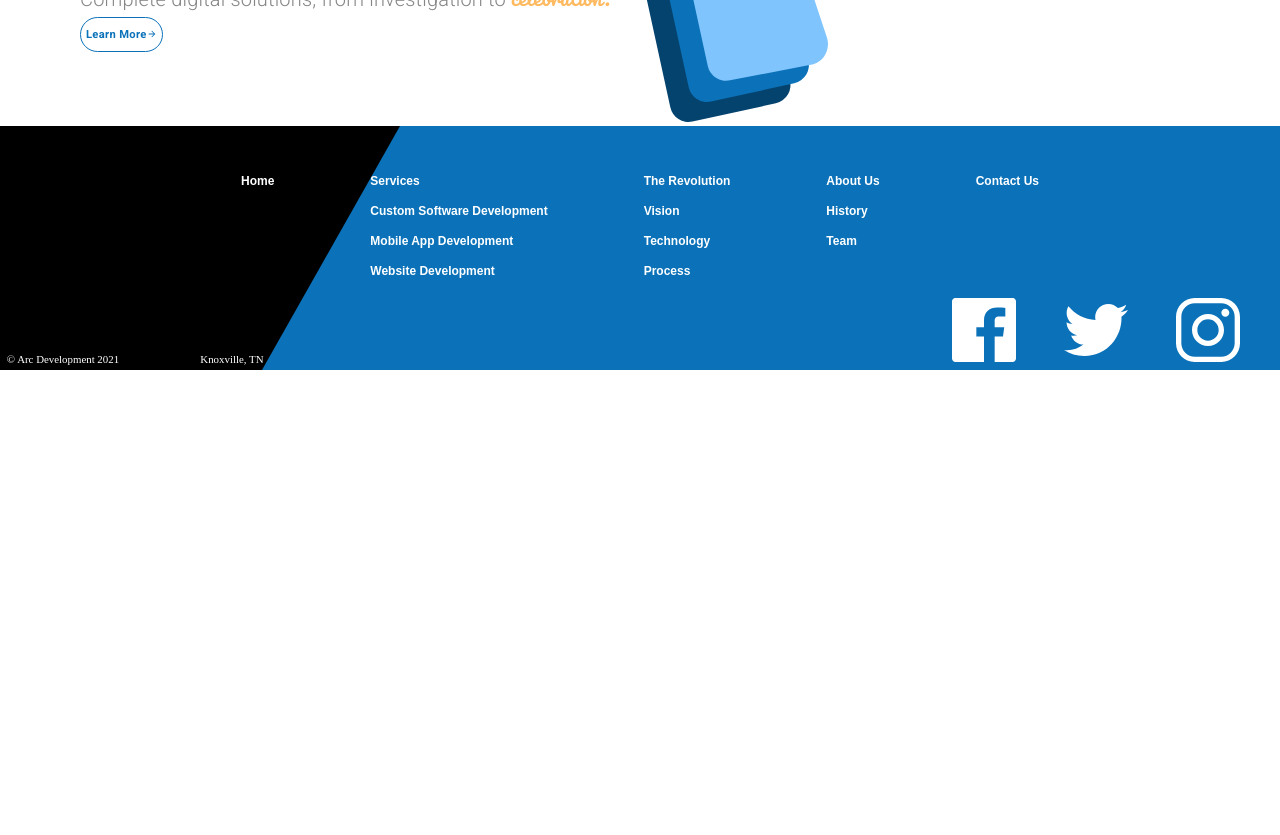
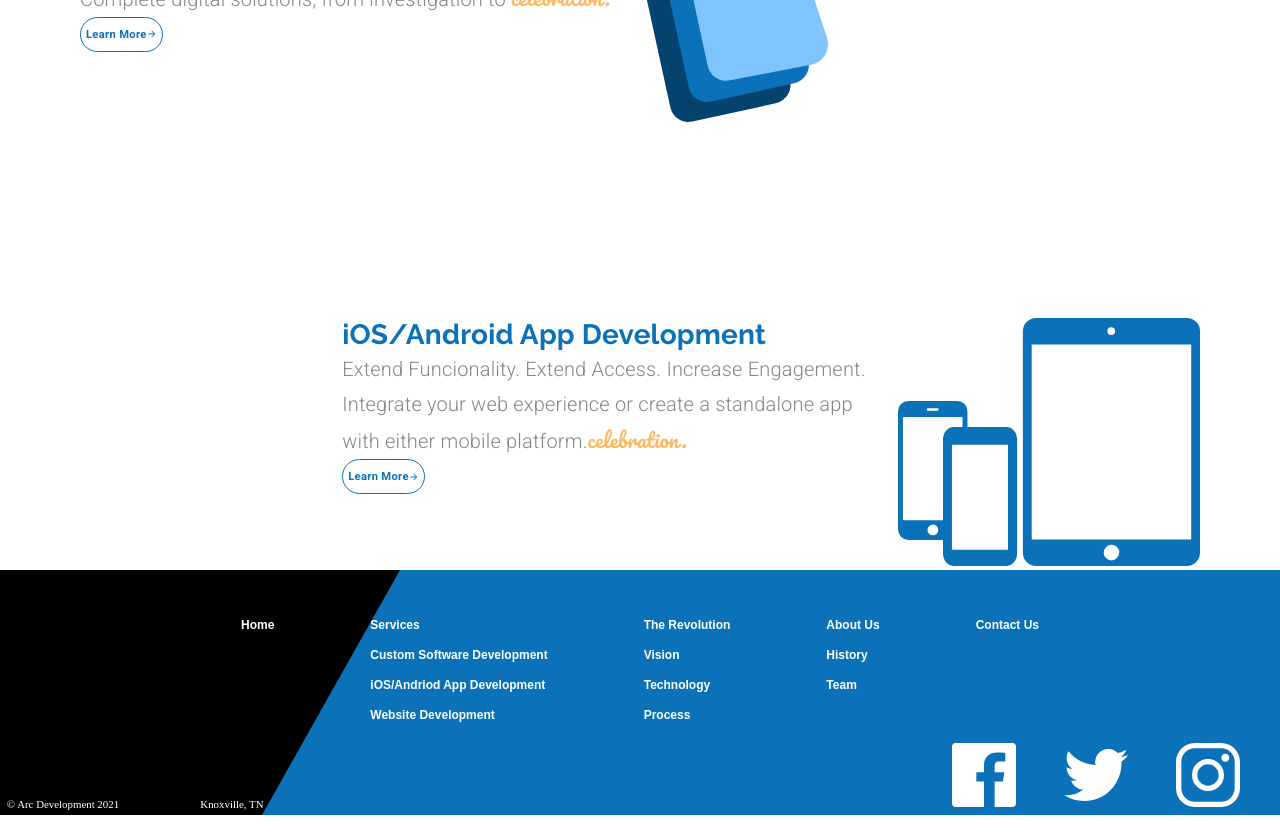
Before and after one commit to cr31293/arc, a React (Create React App) app: page / in a window 1280 px wide. Shown: the part 880-1715 px from the top of the page. Before the commit the page ends 1270 px from the top, so only its background shows below. Built offline with nearby package versions, Linux system fonts and the light colour scheme.

Commit message:
iOS/Android Block added to landing page

```diff
--- a/src/components/ui/Footer.js
+++ b/src/components/ui/Footer.js
@@ -113,7 +113,7 @@ export default function Footer(props) {
                 }}
                 className={classes.link}
               >
-                Mobile App Development
+                iOS/Andriod App Development
               </Grid>
               <Grid
                 item
--- a/src/components/ui/Header.js
+++ b/src/components/ui/Header.js
@@ -157,7 +157,7 @@ export default function Header(props) {
   const menuOptions = [
     { name: "Services", link: "/services", activeIndex: 1, selectedIndex: 0 },
     { name: "Custom Software Development", link: "/customsoftware", activeIndex: 1, selectedIndex: 1  },
-    { name: "Mobile App Development", link: "/mobileapps", activeIndex: 1, selectedIndex: 2  },
+    { name: "iOS/Andriod App Development", link: "/mobileapps", activeIndex: 1, selectedIndex: 2  },
     { name: "Website Development", link: "/websites", activeIndex: 1, selectedIndex: 3  },
   ];
 
--- a/src/components/ui/LandingPage.js
+++ b/src/components/ui/LandingPage.js
@@ -9,6 +9,7 @@ import useMediaQuery from "@material-ui/core/useMediaQuery";
 
 import animationData from "../../animations/landinganimation/data";
 import customSoftwareIcon from "../../assets/Custom Software Icon.svg";
+import mobileAppsIcon from "../../assets/mobileIcon.svg";
 
 const useStyles = makeStyles((theme) => ({
   animation: {
@@ -45,6 +46,7 @@ const useStyles = makeStyles((theme) => ({
     fontSize: "0.7rem",
     height: 35,
     padding: 5,
+    marginBottom: "2em"
   },
   mainContainer: {
     marginTop: "5em",
@@ -152,7 +154,7 @@ export default function LandingPage() {
         </Grid>
         <Grid item>
           {" "}
-          {/*-----Services Block-----*/}
+          {/*-----Custom Software Block-----*/}
           <Grid container direction="row" justify={matchesSM ? "center" : undefined}
           className={classes.serviceContainer}>
               <Grid item style={{ marginLeft: matchesSM ? 0 : "5em", textAlign: matchesSM ? "center" : undefined }}>
@@ -167,7 +169,7 @@ export default function LandingPage() {
                    <span className={classes.specialText}>celebration.</span>
                 </Typography>
                 <Button variant="outlined" className={classes.learnButton}>
-                <span stye={{ marginRight: 10, marginTop: matchesSM ? "2em" : undefined }}>Learn More</span>
+                <span stye={{ marginRight: 10}}>Learn More</span>
                 <ButtonArrow
                   width={10}
                   height={10}
@@ -180,6 +182,37 @@ export default function LandingPage() {
               </Grid>
           </Grid>
         </Grid>
+        <Grid item>
+          {" "}
+          {/*-----iOS/Android Block-----*/}
+          <Grid container direction="row" justify={matchesSM ? "center" : "flex-end"}
+          className={classes.serviceContainer}>
+              <Grid item style={{ textAlign: matchesSM ? "center" : undefined }}>
+                <Typography variant="h4">
+                  iOS/Android App Development
+                </Typography>
+                <Typography variant="subtitle1" className={classes.subtitle}>
+                  Extend Funcionality. Extend Access. Increase Engagement.
+                </Typography>
+                <Typography variant="subtitle1">
+                  Integrate your web experience or create a standalone
+                  app{matchesSM ? null : <br /> } with either mobile platform.
+                   <span className={classes.specialText}>celebration.</span>
+                </Typography>
+                <Button variant="outlined" className={classes.learnButton}>
+                <span stye={{ marginRight: 10}}>Learn More</span>
+                <ButtonArrow
+                  width={10}
+                  height={10}
+                  fill={theme.palette.common.blue}
+                />
+                </Button>
+              </Grid>
+              <Grid item  style={{ marginRight: matchesSM ? 0 : "5em" }}>
+                <img className={classes.icon} alt="mobile phone icon" src={mobileAppsIcon} />
+              </Grid>
+          </Grid>
+        </Grid>
       </Grid>
     </>
   );
```
Also changed, not shown: 1 other file (tests, documents, lock files or other folders).
